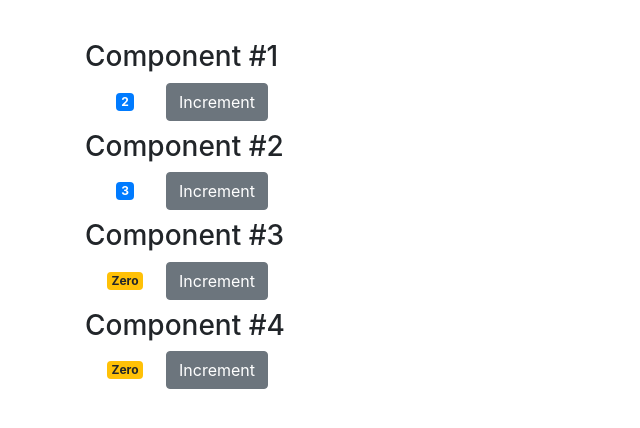
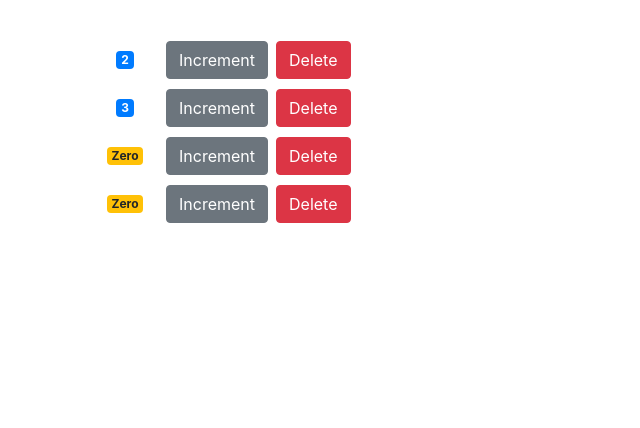
Before and after one commit to sonusbeat/react-mosh, a React (Create React App) app: page / in a window 1280 px wide. Shown: the top 428 px of the page, without its empty margins (0-640 px from the left). Built offline with nearby package versions, Linux system fonts and the light colour scheme.

Commit message:
17-raising-and-handling-events

```diff
--- a/src/components/counter.jsx
+++ b/src/components/counter.jsx
@@ -10,7 +10,6 @@ class Counter extends Component {
   render() {
     return (
       <div className="mb-2">
-        {this.props.children}
         <table>
           <tbody>
             <tr>
@@ -22,9 +21,15 @@ class Counter extends Component {
               <td>
                 <button
                   onClick={() => this.handleIncrement()}
-                  className="btn btn-secondary"
+                  className="btn btn-secondary mr-2"
                 >
                   Increment
+                </button>
+                <button
+                  onClick={this.props.onDelete}
+                  className="btn btn-danger"
+                >
+                  Delete
                 </button>
               </td>
             </tr>
--- a/src/components/counters.jsx
+++ b/src/components/counters.jsx
@@ -10,13 +10,21 @@ class Counters extends Component {
           { id: 4, value: 0 },
       ]
   };
+
+  handleDelete = () => {
+    console.log('Handle delete has been called !');
+  };
+
   render() {
     return (
       <div className="container">
         {this.state.counters.map(counter => (
-          <Counter key={counter.id} value={counter.value} selected={true}>
-            <h3>Component #{counter.id}</h3>
-          </Counter>
+          <Counter
+            key={counter.id}
+            onDelete={this.handleDelete}
+            value={counter.value}
+            selected
+          />
         ))}
       </div>
     );
```
Also changed, not shown: 1 other file (tests, documents, lock files or other folders).
